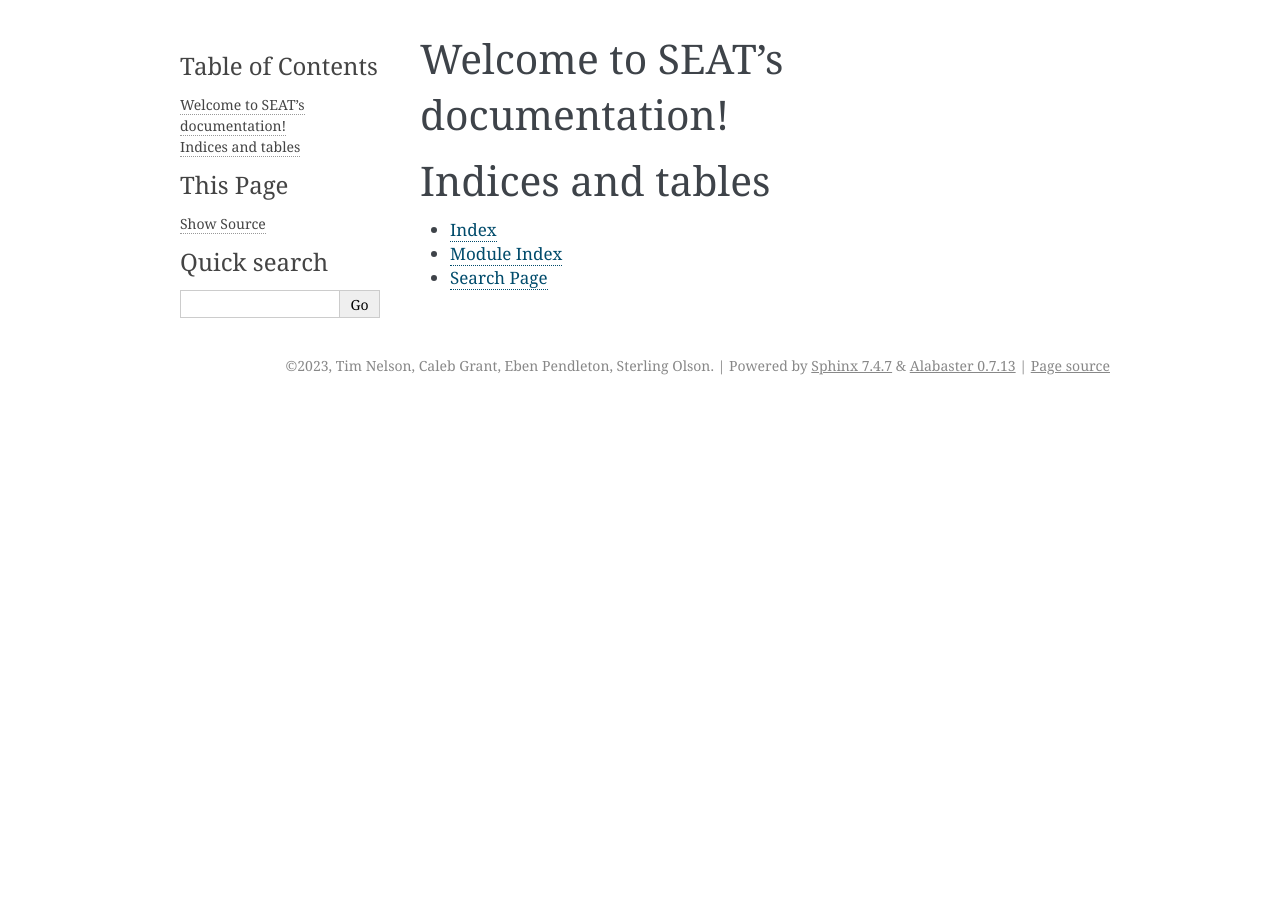
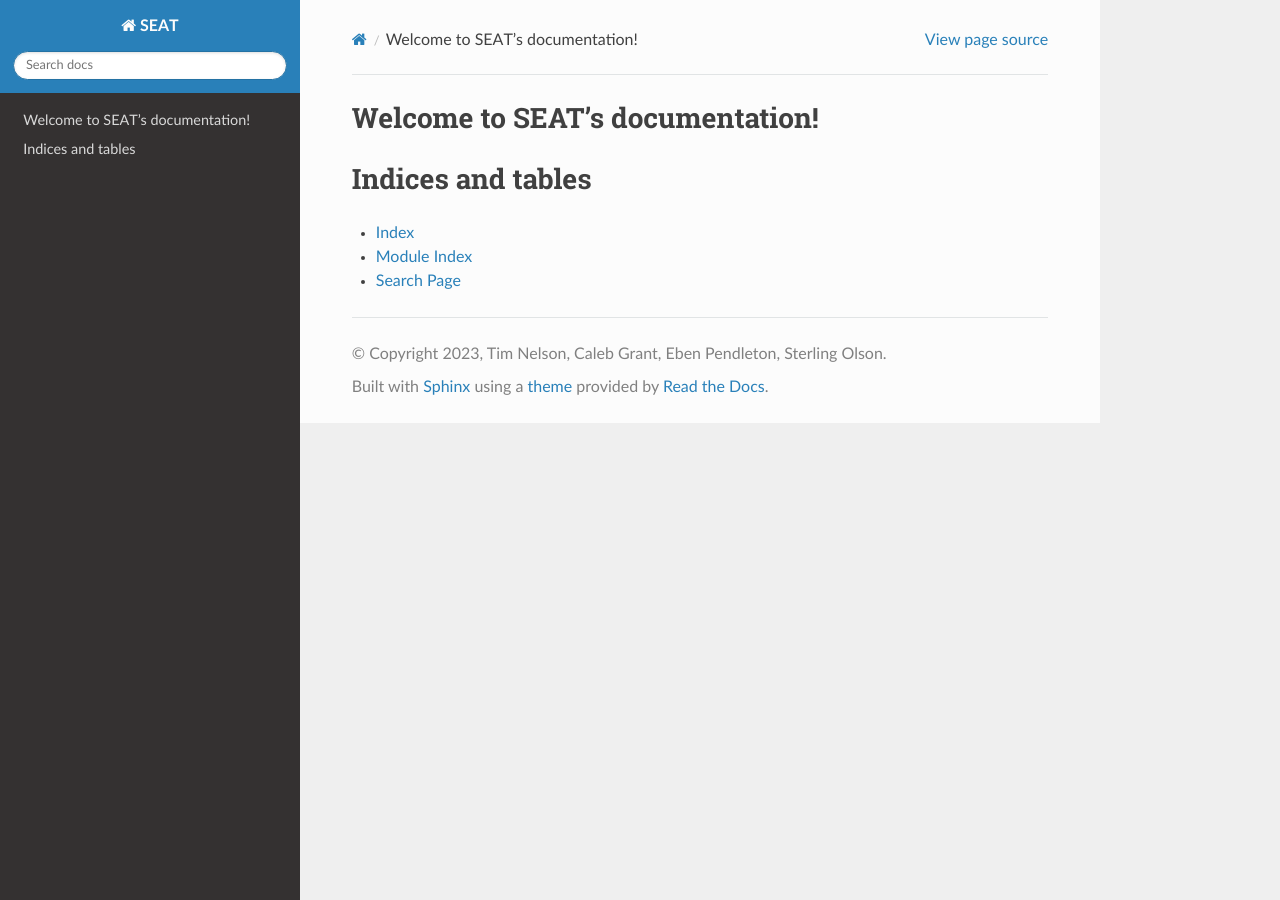
Before and after one commit to sandialabs/seat-qgis-plugin, a Sphinx documentation site: the page built from docs/index.rst, in a window 1280 px wide. Built offline with Sphinx 7.4.7 and the Read the Docs theme 2.0.0, drawn with Linux system fonts in a browser that asks for light colours.

Commit message:
read the docs theme

```diff
--- a/docs/conf.py
+++ b/docs/conf.py
@@ -33,7 +33,8 @@
 extensions = [
     'sphinx.ext.autodoc',
     'sphinx.ext.intersphinx',
-    'sphinx_autodoc_typehints'
+    'sphinx_autodoc_typehints',
+    'sphinx_rtd_theme'
 ]
 
 # Add any paths that contain templates here, relative to this directory.
@@ -50,7 +51,24 @@
 # The theme to use for HTML and HTML Help pages.  See the documentation for
 # a list of builtin themes.
 #
-html_theme = 'alabaster'
+# html_theme = 'alabaster'
+html_theme = "sphinx_rtd_theme"
+# html_theme_options = {
+#     # 'analytics_id': 'G-XXXXXXXXXX',  # Provided by Google in your dashboard
+#     'analytics_anonymize_ip': False,
+#     'logo_only': False,
+#     'display_version': True,
+#     'prev_next_buttons_location': 'bottom',
+#     'style_external_links': False,
+#     'vcs_pageview_mode': '',
+#     'style_nav_header_background': 'white',
+#     # Toc options
+#     'collapse_navigation': True,
+#     'sticky_navigation': True,
+#     'navigation_depth': 4,
+#     'includehidden': True,
+#     'titles_only': False
+# }
 
 # Add any paths that contain custom static files (such as style sheets) here,
 # relative to this directory. They are copied after the builtin static files,
```
